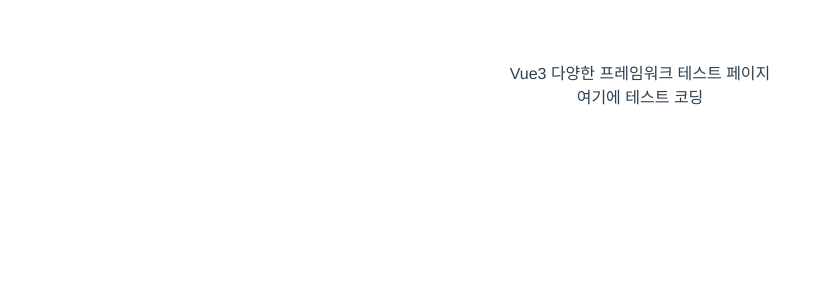
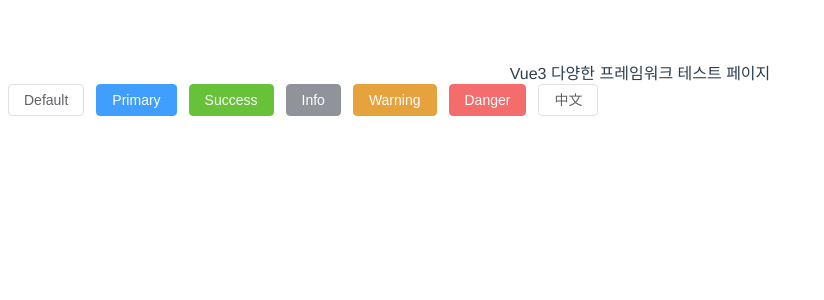
Before and after one commit to Jeong-jae/vueFramework, a Vue app in the folder vue_framework/: page / in a window 1280 px wide. Shown: the top 300 px of the page, without its empty margins (0-824 px from the left). Built offline with nearby package versions, Linux system fonts and the light colour scheme.

Commit message:
[Element] 기본 설정 완료

```diff
--- a/vue_framework/package.json
+++ b/vue_framework/package.json
@@ -9,6 +9,7 @@
   },
   "dependencies": {
     "core-js": "^3.6.5",
+    "element-plus": "^2.1.4",
     "vue": "^3.0.0"
   },
   "devDependencies": {
--- a/vue_framework/src/components/testComponent.vue
+++ b/vue_framework/src/components/testComponent.vue
@@ -1,5 +1,15 @@
 <template>
-	<div>여기에 테스트 코딩</div>
+	<div>
+		<el-row class="mb-4">
+			<el-button>Default</el-button>
+			<el-button type="primary">Primary</el-button>
+			<el-button type="success">Success</el-button>
+			<el-button type="info">Info</el-button>
+			<el-button type="warning">Warning</el-button>
+			<el-button type="danger">Danger</el-button>
+			<el-button>中文</el-button>
+		</el-row>
+	</div>
 </template>
 
 <script>
```
Also changed, not shown: vue_framework/src/main.js (+6 -1 lines), 1 other file (tests, documents, lock files or other folders).
